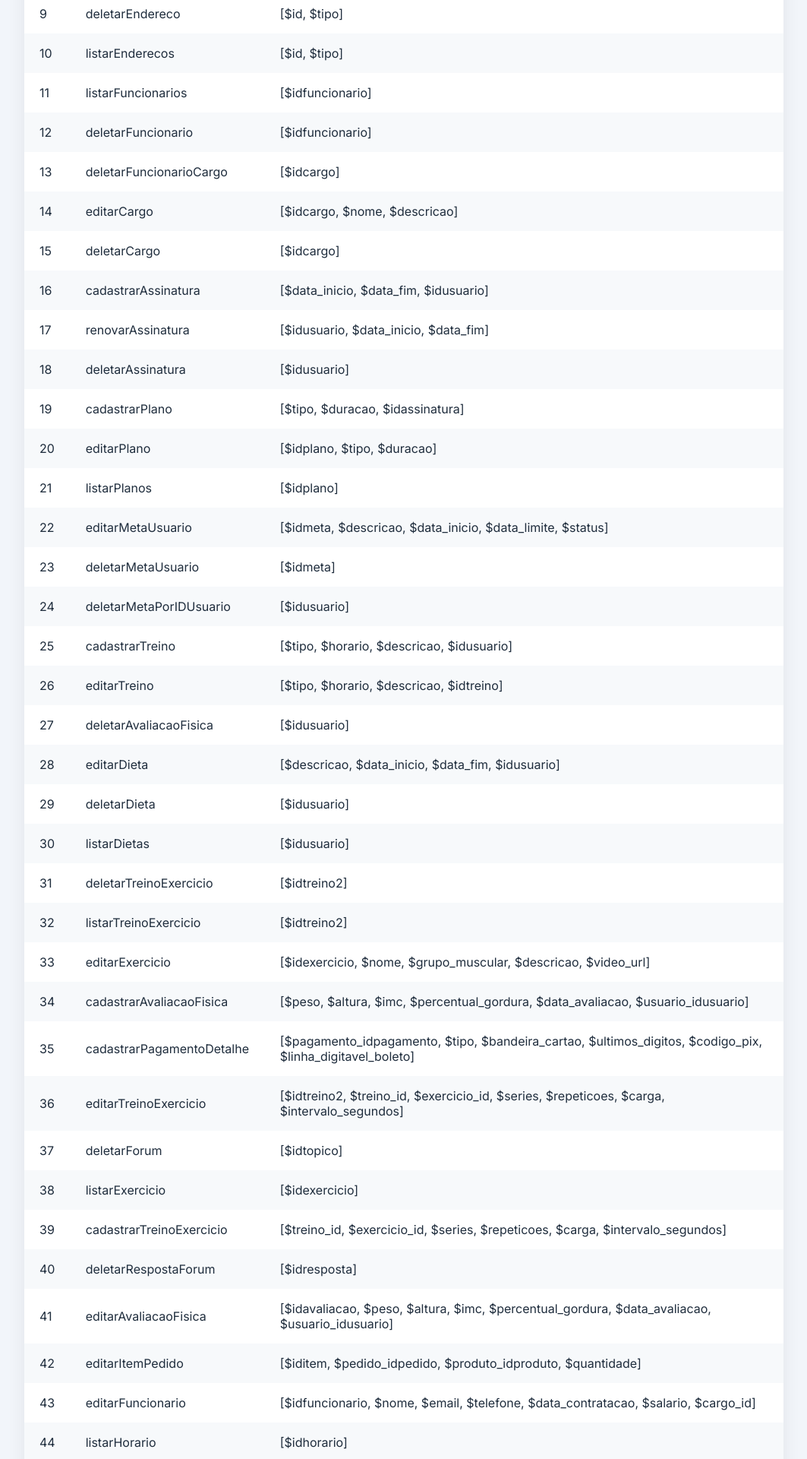
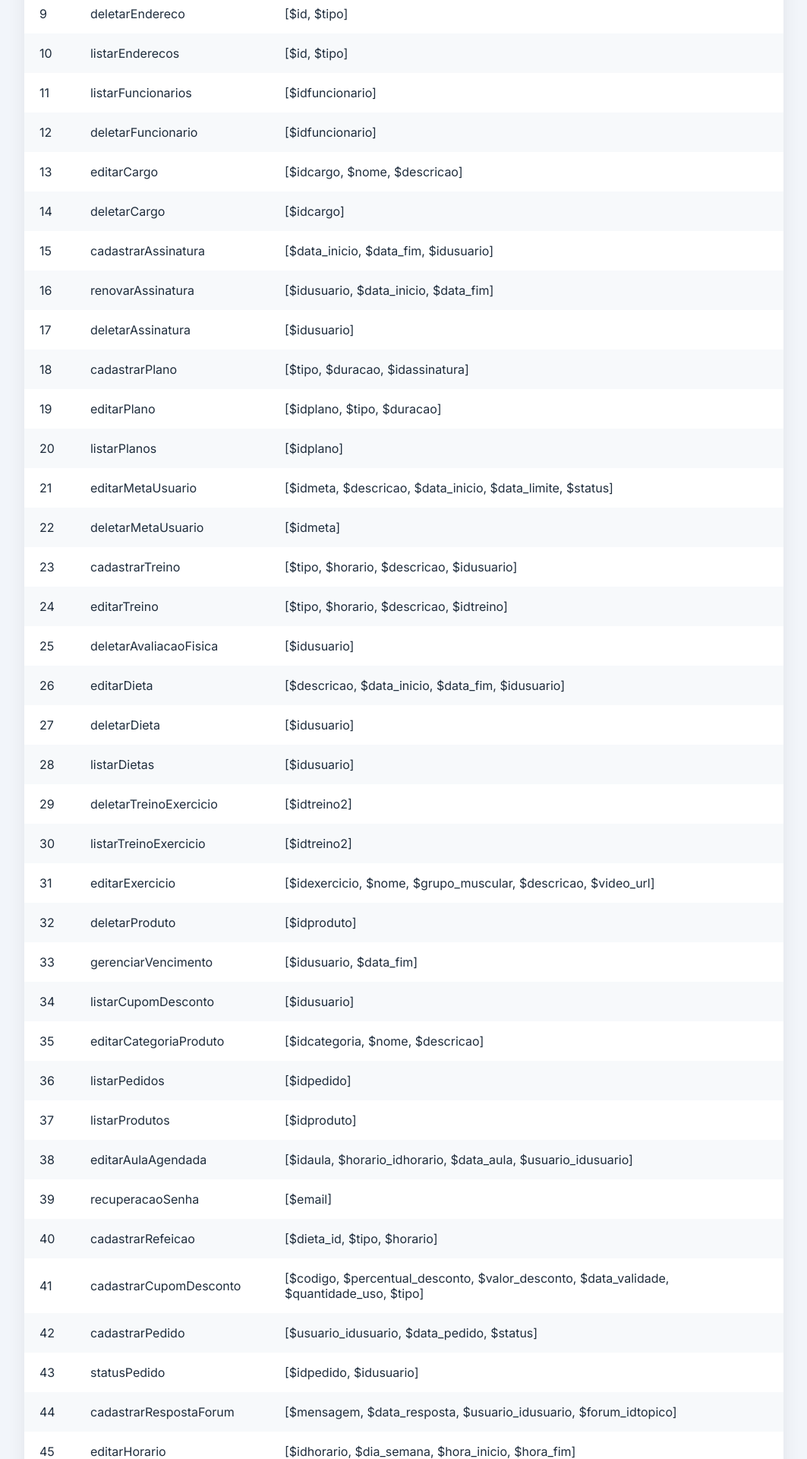
Before and after one commit to josereisf/gym_genesis, a PHP site: page /code/teste_listar.php in a window 1280 px wide. Shown: the part 720-2640 px from the top of the page at 76% size, without its empty margins (108-1171 px from the left). Run offline with PHP 8.4, Linux system fonts and the light colour scheme.

Commit message:
deletar produto

```diff
--- a/code/funcao.php
+++ b/code/funcao.php
@@ -46,13 +46,6 @@ function editarUsuario($nome, $senha, $email, $cpf, $data_nasc, $telefone, $foto
 function deletarUsuario($idusuario)
 {
   $conexao = conectar();
-  $id = $idusuario;
-  $tipo = 1;
-  deletarEndereco($id, $tipo);
-  deletarAssinatura($idusuario);
-  deletarAvaliacaoFisica($idusuario);
-  deletarDieta($idusuario);
-  deletarMetaPorIDUsuario($idusuario);
   $sql = "DELETE FROM usuario WHERE idusuario = ?";
   $comando = mysqli_prepare($conexao, $sql);
 
@@ -194,9 +187,6 @@ function listarFuncionarios($idfuncionario)
 function deletarFuncionario($idfuncionario)
 {
   $conexao = conectar();
-  $id = $idfuncionario;
-  $tipo = 2;
-  deletarEndereco($id, $tipo);
   $sql = "DELETE FROM funcionario WHERE idfuncionario = ?";
   $comando = mysqli_prepare($conexao, $sql);
 
@@ -207,21 +197,6 @@ function deletarFuncionario($idfuncionario)
   desconectar($conexao);
   return $funcionou;
 }
-function deletarFuncionarioCargo($idcargo)
-{
-  $conexao = conectar();
-  $sql = 'SELECT idfuncionario FROM funcionario WHERE cargo_id = ?';
-  $comando = mysqli_prepare($conexao, $sql);
-  mysqli_stmt_bind_param($comando, 'i', $idcargo);
-  mysqli_stmt_execute($comando);
-  $resultados = mysqli_stmt_get_result($comando);
-
-  while ($idfuncionario = mysqli_fetch_assoc($resultados)) {
-    deletarFuncionario($idfuncionario);
-  }
-  mysqli_stmt_close($comando);
-  desconectar($conexao);
-}
 function editarCargo($idcargo, $nome, $descricao)
 {
   $conexao = conectar();
@@ -239,7 +214,6 @@ function editarCargo($idcargo, $nome, $descricao)
 function deletarCargo($idcargo)
 {
   $conexao = conectar();
-  deletarFuncionarioCargo($idcargo);
   $sql = "DELETE FROM cargo WHERE idcargo=?";
   $comando = mysqli_prepare($conexao, $sql);
 
@@ -369,20 +343,6 @@ function deletarMetaUsuario($idmeta)
   desconectar($conexao);
   return $funcionou;
 }
-function deletarMetaPorIDUsuario($idusuario)
-{
-  $conexao = conectar();
-
-  $sql = 'DELETE FROM meta_usuario WHERE usuario_id=?';
-  $comando = mysqli_prepare($conexao, $sql);
-
-  mysqli_stmt_bind_param($comando, 'i', $idusuario);
-
-  $funcionou = mysqli_stmt_execute($comando);
-  mysqli_stmt_close($comando);
-  desconectar($conexao);
-  return $funcionou;
-}
 function cadastrarTreino($tipo, $horario, $descricao, $idusuario)
 {
   $conexao = conectar();
@@ -536,6 +496,76 @@ function deletarRefeição($idrefeicao)
   desconectar($conexao);
   return $funcionou;
 }
+function deletarProduto($idproduto)
+{
+  $conexao = conectar();
+  $sql = " DELETE FROM produto WHERE idproduto=?";
+  $comando = mysqli_prepare($conexao, $sql);
+
+  mysqli_stmt_bind_param($comando, 'i', $idproduto);
+
+  $funcionou = mysqli_stmt_execute($comando);
+  mysqli_stmt_close($comando);
+  desconectar($conexao);
+  return $funcionou;
+}
+function gerenciarVencimento($idusuario, $data_fim)
+{
+  $conexao = conectar();
+
+  $sql = ' UPDATE assinatura SET data_fim=? WHERE usuario_idusuario=?';
+  $comando = mysqli_prepare($conexao, $sql);
+
+  mysqli_stmt_bind_param($comando, 'si', $data_fim, $idusuario);
+
+  $funcionou = mysqli_stmt_execute($comando);
+  mysqli_stmt_close($comando);
+  desconectar($conexao);
+  return $funcionou;
+}
+function listarCupomDesconto($idusuario)
+{
+  $conexao = conectar();
+  if ($idusuario != null) {
+    $sql = 'SELECT * FROM cupom_desconto WHERE usuario_idusuario=?';
+    $comando = mysqli_prepare($conexao, $sql);
+    mysqli_stmt_bind_param($comando, 'i', $idusuario);
+  } else {
+    $sql = 'SELECT * FROM cupom_desconto';
+    $comando = mysqli_prepare($conexao, $sql);
+  }
+  mysqli_stmt_execute($comando);
+  $resultados = mysqli_stmt_get_result($comando);
+
+  $lista_cupons = [];
+  while ($cupom = mysqli_fetch_assoc($resultados)) {
+    $lista_cupons[] = $cupom;
+  }
+  mysqli_stmt_close($comando);
+
+  return $lista_cupons;
+}
+function editarCategoriaProduto($idcategoria, $nome, $descricao) {}
+function listarPedidos($idpedido) {}
+function listarProdutos($idproduto) {}
+function editarAulaAgendada($idaula, $horario_idhorario, $data_aula, $usuario_idusuario) {}
+function recuperacaoSenha($email) {}
+function cadastrarRefeicao($dieta_id, $tipo, $horario) {}
+function cadastrarCupomDesconto($codigo, $percentual_desconto, $valor_desconto, $data_validade, $quantidade_uso, $tipo) {}
+function cadastrarPedido($usuario_idusuario, $data_pedido, $status) {}
+function statusPedido($idpedido, $idusuario) {}
+function cadastrarRespostaForum($mensagem, $data_resposta, $usuario_idusuario, $forum_idtopico) {}
+function editarHorario($idhorario, $dia_semana, $hora_inicio, $hora_fim) {}
+function listarForum($idtopico) {}
+function cadastrarForum($titulo, $descricao, $data_criacao, $usuario_idusuario) {}
+function listarHistoricoTreino($idhistorico) {}
+function aplicarDesconto($idproduto, $idcupom) {}
+function editarHistoricoTreino($idhistorico, $usuario_id, $treino_id, $data_execucao, $observacoes) {}
+function editarForum($idtopico, $titulo, $descricao, $data_criacao, $usuario_idusuario) {}
+function editarCupomDesconto($idcupom, $codigo, $percentual_desconto, $valor_desconto, $data_validade, $quantidade_uso, $tipo) {}
+function listarPagamentos($idpagamento) {}
+function editarPagamento($idpagamento, $usuario_idusuario, $valor, $data_pagamento, $metodo, $status) {}
+function editarDietaAlimento($iddieta_alimentar, $refeicao_id, $alimento_id, $quantidade, $observacao) {}
 
 ///////////////////////////////////////////////////////////////////////////////////////// ultimo que o jose fez//////////////////////////////////////////////////////////////////////////////////////
 
--- a/db/funcoes_impares.txt
+++ b/db/funcoes_impares.txt
@@ -36,13 +36,12 @@ editarTreino($conexao, $idtreino, $tipo, $horario, $descricao, $usuario_idusuari
 listarTreinoExercicio($conexao, $idtreino2)
 deletarTreinoExercicio($conexao, $idtreino2)
 editarExercicio($conexao, $idexercicio, $nome, $grupo_muscular, $descricao, $video_url)
+deletarRefeicao($conexao, $idrefeicao)
 
 
 #🚧 EM ANDAMENTO 🚧#
 
-deletarHorario($conexao, $idhorario)
 deletarCupomDesconto($conexao, $idcupom)
-deletarRefeicao($conexao, $idrefeicao)
 deletarProduto($conexao, $idproduto)
 deletarPagamento($conexao, $idpagamento)
 
@@ -71,3 +70,5 @@ editarCupomDesconto($conexao, $idcupom, $codigo, $percentual_desconto, $valor_de
 listarPagamentos($conexao, $idpagamento)
 editarPagamento($conexao, $idpagamento, $usuario_idusuario, $valor, $data_pagamento, $metodo, $status)
 editarDietaAlimento($conexao, $iddieta_alimentar, $refeicao_id, $alimento_id, $quantidade, $observacao)
+
+teste unitario e composer
```
Also changed, not shown: code/tests/teste_deletarProduto.php (added, +10 -0 lines).
